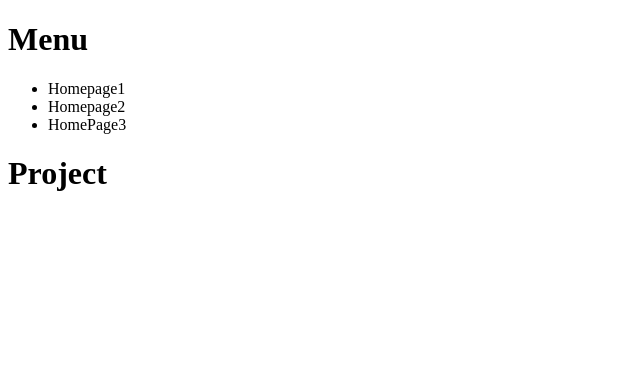
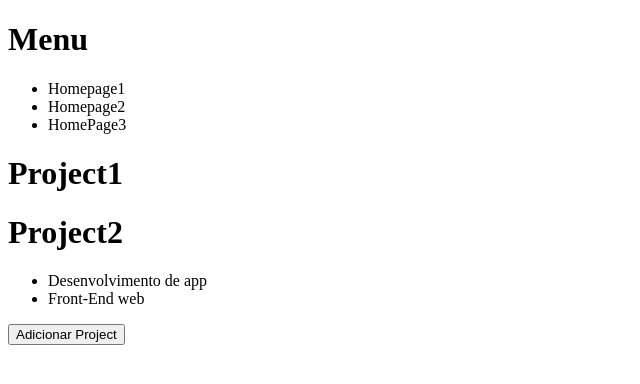
Before and after one commit to samirlandou/RocketSeatNivel01ReactJS, a React app: page / in a window 1280 px wide. Shown: the top 384 px of the page, without its empty margins (0-640 px from the left). Built offline with nearby package versions, Linux system fonts and the light colour scheme.

Commit message:
Nivel 1 - React - Conceito de Estado e de Imutabilidade

```diff
--- a/src/App.js
+++ b/src/App.js
@@ -1,5 +1,5 @@
-import React from 'react';
-import Header from './components/Header'
+import React, {useState} from 'react';
+import Header from './components/Header';
 
 
 /**
@@ -8,9 +8,37 @@
  *
  * Components
  * propriedade
- * Estado
+ * Estado & Imutabilidade
+ *
  */
 function App(){
+    //Essa linha pode ser desestruturado usando a sintaxe valida em baixo.
+    //const projects = ['Desenvolvimento de app', 'Front-End web'];
+
+    const [projects, setProjects] = useState(['Desenvolvimento de app', 'Front-End web']);
+
+
+
+    /**
+     * useState retorna um array com 2 posições
+     *
+     * Na 1a Posição, ele retorno:
+     * 1. um Variante com seu valor inicial
+     * 2. Função para atualizarmos esse valor
+     *
+     */
+
+    function handleAddProject(){
+        //projects.push(`Novo Project ${Date.now()}`);
+
+        //Como a array 'projects' é mutável, a gente aplica aqui o conceito de imutabilidade
+        //criando um novo array e copiando com '[...projects]' (isso se chama Spread operator)
+        //tudo que já tem dentro do Projects (esse project é o project do constem).
+        setProjects([...projects, `Novo Project ${Date.now()}`]);
+
+        console.log(projects);
+    }
+
     return (
        /* <div>
             <Header/>
@@ -35,7 +63,14 @@
                 </ul>
             </Header>
 
-            <Header title= "Project"/>
+            <Header title= "Project1"/>
+
+            <Header title= "Project2"/>
+            <ul>
+                {projects.map(project => <li key={project}>{project}</li>)}
+            </ul>
+
+            <button type="button" onClick={handleAddProject}>Adicionar Project</button>
         </>
     );
 }
```
